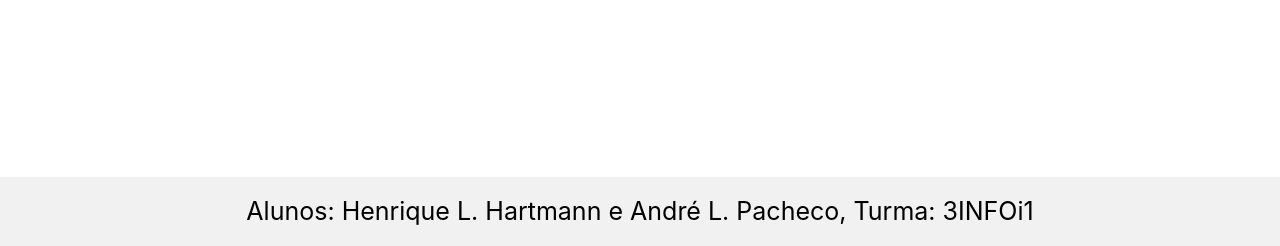
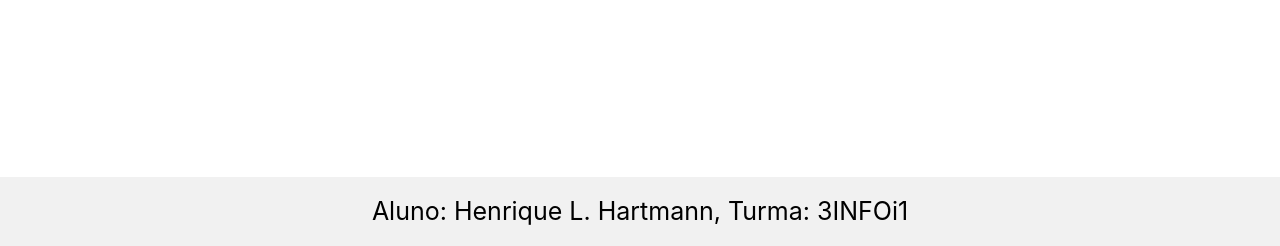
Before and after one commit to HenriqueHartmann/Exercicio-3info1, a PHP site: page /index.php in a window 1280 px wide. Shown: the part 554-800 px from the top of the page. Run offline with PHP 8.4, Linux system fonts and the light colour scheme.

Commit message:
Update rodape.php

```diff
--- a/exercicio 3info1/app/view/template/rodape.php
+++ b/exercicio 3info1/app/view/template/rodape.php
@@ -3,7 +3,7 @@
 <br>
 <div class="row footer">
    <footer class="py-3 bg-dark col-xs-12 col-sm-12 col-md-12 col-lg-12">
-       <p class ="m-0 text-center">Alunos: Henrique L. Hartmann e André L. Pacheco, Turma: 3INFOi1</p>
+       <p class ="m-0 text-center">Aluno: Henrique L. Hartmann, Turma: 3INFOi1</p>
    </footer>
 </div>
 </div>
```
